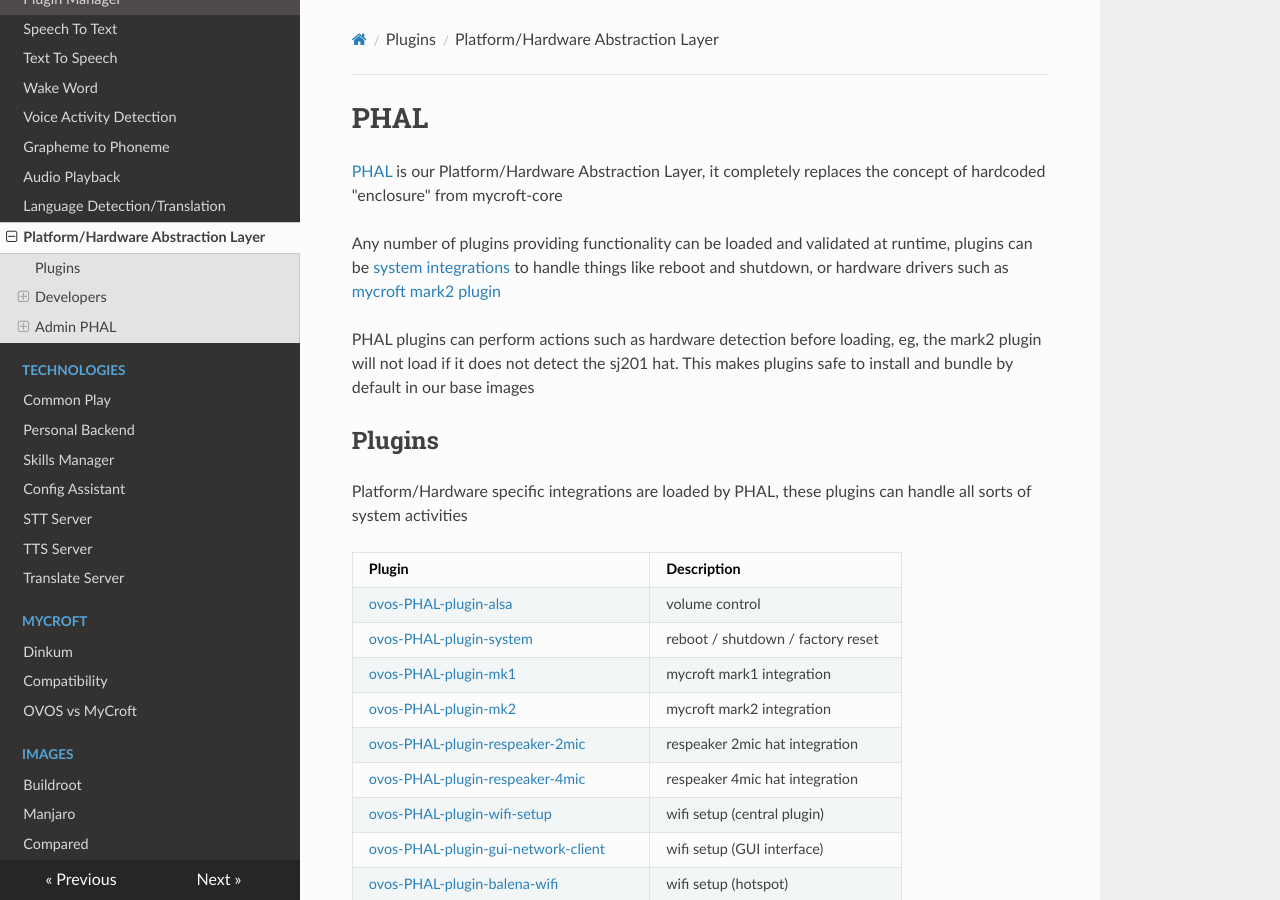
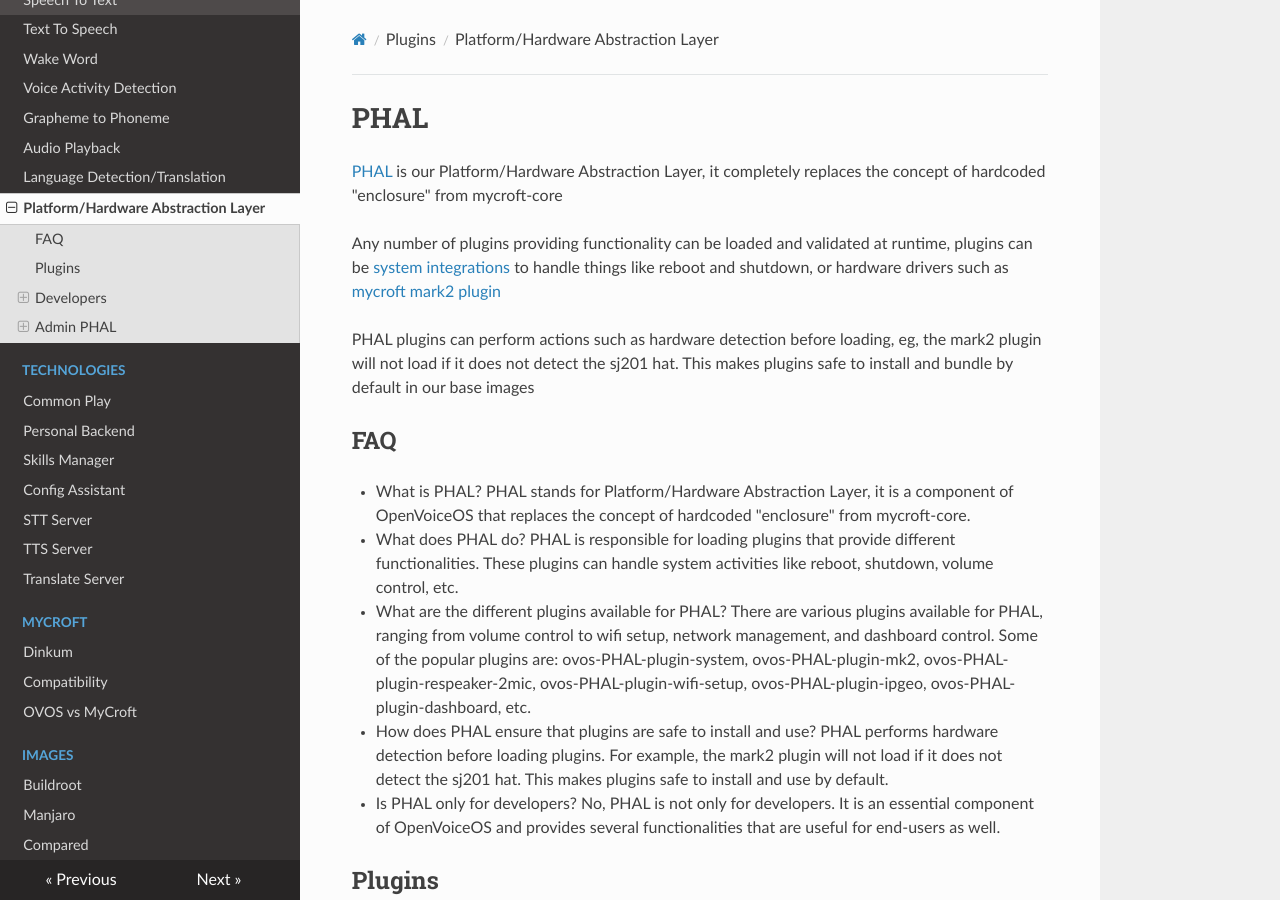
Before and after one commit to OpenVoiceOS/community-docs, an MkDocs documentation site: the page built from docs/PHAL.md, in a window 1280 px wide and 900 px high. Built offline with MkDocs 1.6.1, drawn with Linux system fonts in a browser that asks for light colours; nearby versions of some CDN libraries.

Commit message:
Update PHAL.md

```diff
--- a/docs/PHAL.md
+++ b/docs/PHAL.md
@@ -10,6 +10,23 @@
 PHAL plugins can perform actions such as hardware detection before loading, eg, the mark2 plugin will not load if it
 does not detect the sj201 hat. This makes plugins safe to install and bundle by default in our base images
 
+
+## FAQ
+
+- What is PHAL?
+    PHAL stands for Platform/Hardware Abstraction Layer, it is a component of OpenVoiceOS that replaces the concept of hardcoded "enclosure" from mycroft-core.
+
+- What does PHAL do?
+    PHAL is responsible for loading plugins that provide different functionalities. These plugins can handle system activities like reboot, shutdown, volume control, etc.
+
+- What are the different plugins available for PHAL?
+    There are various plugins available for PHAL, ranging from volume control to wifi setup, network management, and dashboard control. Some of the popular plugins are: ovos-PHAL-plugin-system, ovos-PHAL-plugin-mk2, ovos-PHAL-plugin-respeaker-2mic, ovos-PHAL-plugin-wifi-setup, ovos-PHAL-plugin-ipgeo, ovos-PHAL-plugin-dashboard, etc.
+
+- How does PHAL ensure that plugins are safe to install and use?
+    PHAL performs hardware detection before loading plugins. For example, the mark2 plugin will not load if it does not detect the sj201 hat. This makes plugins safe to install and use by default.
+
+- Is PHAL only for developers?
+    No, PHAL is not only for developers. It is an essential component of OpenVoiceOS and provides several functionalities that are useful for end-users as well.
 
 ## Plugins
 
```
